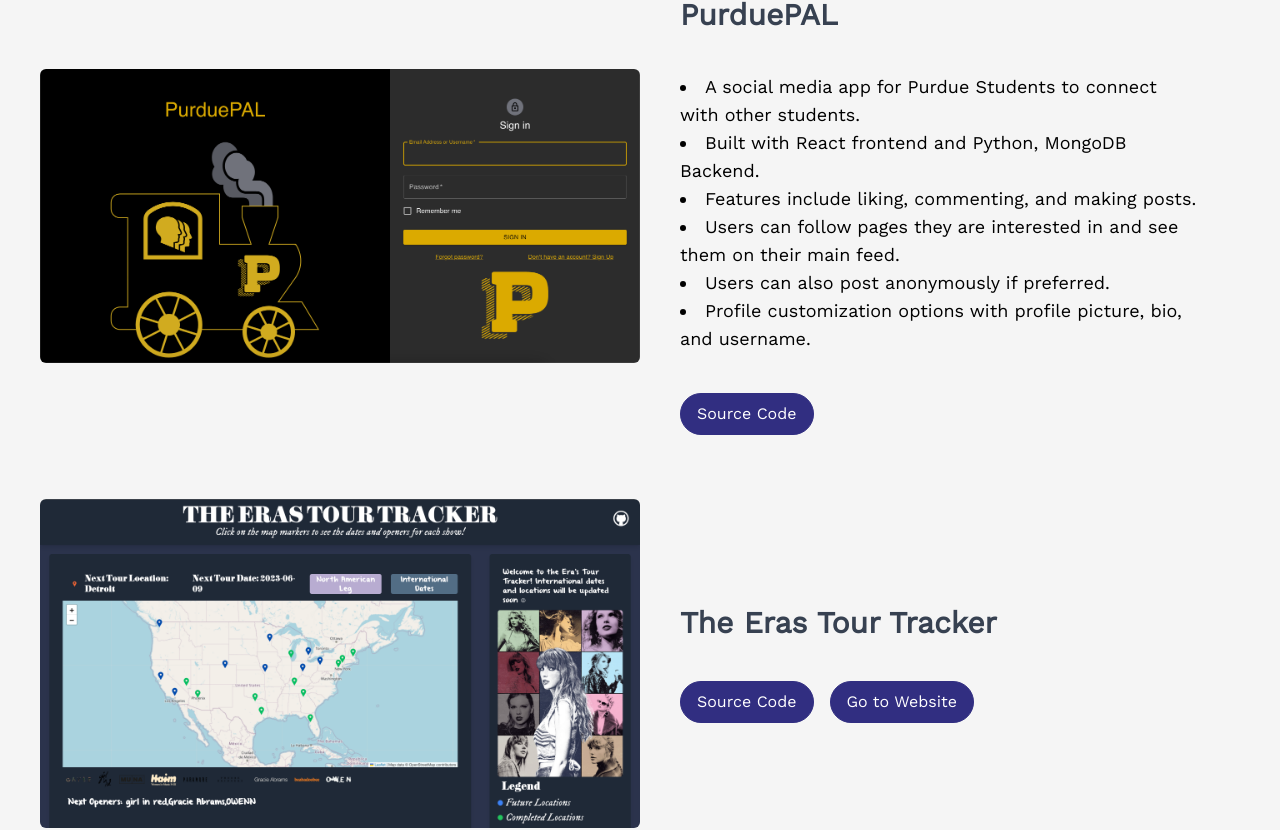
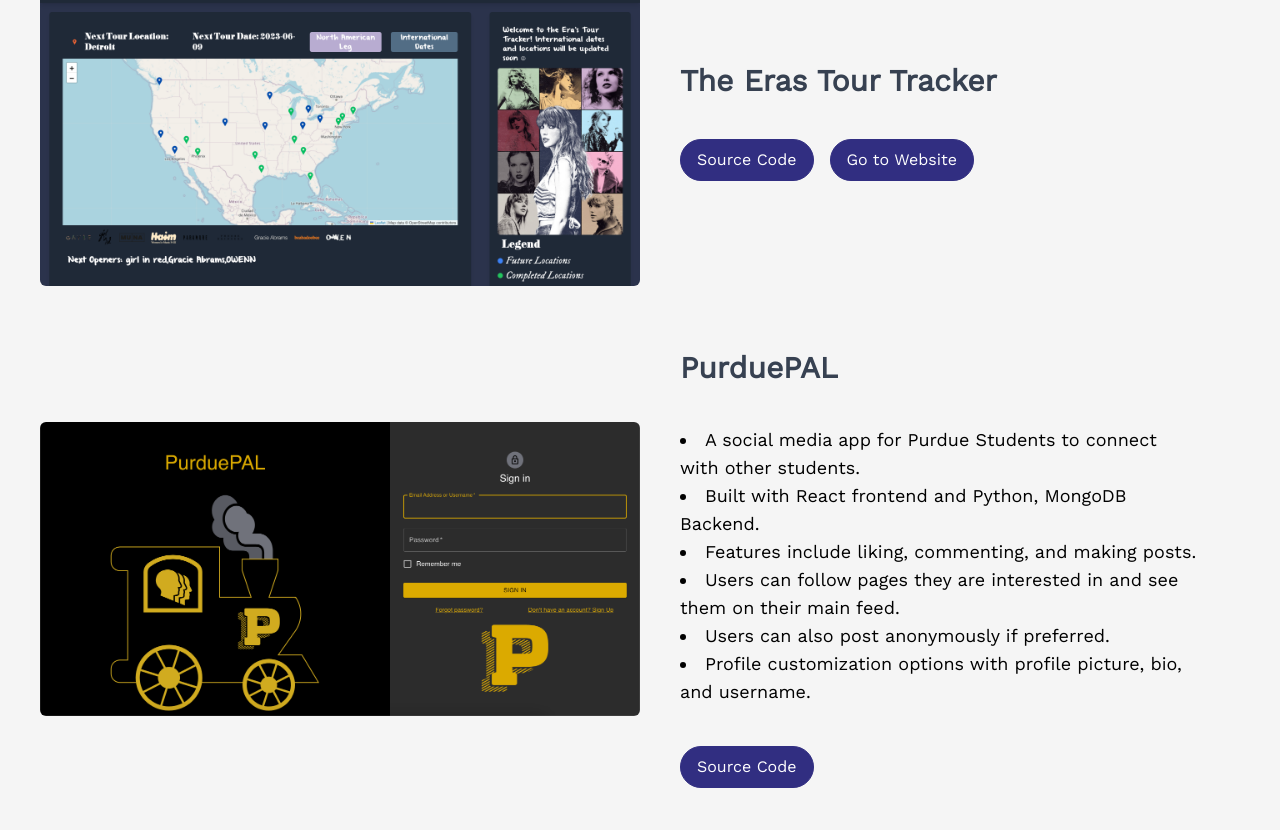
Before and after one commit to vvegesna01/Keerthana-Vegesna, a Next.js app: page /projects in a window 1280 px wide. Shown: the part 981-1811 px from the top of the page. Built offline with nearby package versions, Linux system fonts and the light colour scheme.

Commit message:
new project changes

```diff
--- a/src/app/projects/page.tsx
+++ b/src/app/projects/page.tsx
@@ -36,6 +36,37 @@
           </div>
         </div>
 
+
+
+        {/* Eras Tour Tracker */}
+        <div className="">
+          <div className="flex flex-col sm:flex-row items-center">
+            <div className="w-full sm:w-1/2 mb-5 sm:mb-0">
+              <Image
+                src="/images/projects/eras_tour.png"
+                alt="Project"
+                height={600}
+                width={800}
+                className="object-cover rounded-md"
+              />
+            </div>
+            <div className="w-full sm:w-1/2 text-center sm:text-left text-localhost_text">
+              <div className="text-3xl font-semibold text-gray-700 m-10">The Eras Tour Tracker</div>
+              {/* <ul className="text-localhost_text text-lg m-10 list-disc list-inside">
+                <li className="mb-2">An app for beginner traders to start with play money and interact with the stock market to learn about investing.</li>
+                <li className="mb-2">Built with MongoDB Backend and React, Next.js frontend.</li>
+                <li className="mb-2">Features include making, commenting, and liking posts on your feed from your friends.</li>
+                <li className="mb-2">A Personal Dashboard showing useful metrics like total portfolio value, money invested, all previous trades, and current holdings.</li>
+                <li>Leaderboard incentives to get better at investing.</li>
+              </ul> */}
+              <div className="flex space-x-4 m-10">
+                <a href="https://github.com/vvegesna01/eras-tour-tracker" target="_blank" rel="noopener noreferrer" className="bg-indigo-900 text-white rounded-full py-2 px-4 border border-indigo-900 hover:bg-transparent hover:text-indigo-900 hover:border-indigo-900 transition duration-300">Source Code</a>
+                <a href="https://eras-tour-tracker.vercel.app/" className="bg-indigo-900 text-white rounded-full py-2 px-4 border border-indigo-900 hover:bg-transparent hover:text-indigo-900 hover:border-indigo-900 transition duration-300">Go to Website</a>
+              </div>
+            </div>
+          </div>
+        </div>
+
         {/* Purdue PAL */}
         <div className="">
           <div className="flex flex-col sm:flex-row items-center">
@@ -66,35 +97,6 @@
         </div>
 
 
-
-        {/* Eras Tour Tracker */}
-        <div className="">
-          <div className="flex flex-col sm:flex-row items-center">
-            <div className="w-full sm:w-1/2 mb-5 sm:mb-0">
-              <Image
-                src="/images/projects/eras_tour.png"
-                alt="Project"
-                height={600}
-                width={800}
-                className="object-cover rounded-md"
-              />
-            </div>
-            <div className="w-full sm:w-1/2 text-center sm:text-left text-localhost_text">
-              <div className="text-3xl font-semibold text-gray-700 m-10">The Eras Tour Tracker</div>
-              {/* <ul className="text-localhost_text text-lg m-10 list-disc list-inside">
-                <li className="mb-2">An app for beginner traders to start with play money and interact with the stock market to learn about investing.</li>
-                <li className="mb-2">Built with MongoDB Backend and React, Next.js frontend.</li>
-                <li className="mb-2">Features include making, commenting, and liking posts on your feed from your friends.</li>
-                <li className="mb-2">A Personal Dashboard showing useful metrics like total portfolio value, money invested, all previous trades, and current holdings.</li>
-                <li>Leaderboard incentives to get better at investing.</li>
-              </ul> */}
-              <div className="flex space-x-4 m-10">
-                <a href="https://github.com/CS-407/Investogram-Frontend" target="_blank" rel="noopener noreferrer" className="bg-indigo-900 text-white rounded-full py-2 px-4 border border-indigo-900 hover:bg-transparent hover:text-indigo-900 hover:border-indigo-900 transition duration-300">Source Code</a>
-                <a href="https://docs.google.com/presentation/d/1m5OFbwTUwbOdZnJzoAFLw9boNMa-b-4CzSh_a33uPkQ/edit" className="bg-indigo-900 text-white rounded-full py-2 px-4 border border-indigo-900 hover:bg-transparent hover:text-indigo-900 hover:border-indigo-900 transition duration-300">Go to Website</a>
-              </div>
-            </div>
-          </div>
-        </div>
 
 
         {/* Old Portfolio */}
--- a/src/components/about/music.tsx
+++ b/src/components/about/music.tsx
@@ -19,15 +19,15 @@
         <iframe
           className=""
           width="50%"
-          height="315"
-          src="https://www.youtube.com/embed/RUofIKAz_Ug"
+          height="400"
+          src="https://www.youtube.com/embed/nIxVo8t5Cj4"
           title="YouTube video player"
           allow="accelerometer; autoplay; clipboard-write; encrypted-media; gyroscope; picture-in-picture; web-share"
         ></iframe>
         <iframe
           className=""
           width="50%"
-          height="315"
+          height="400"
           src="https://www.youtube.com/embed/rvKqtjU3Fuo"
           title="YouTube video player"
           allow="accelerometer; autoplay; clipboard-write; encrypted-media; gyroscope; picture-in-picture; web-share"
--- a/src/components/navbar/navbar.tsx
+++ b/src/components/navbar/navbar.tsx
@@ -25,7 +25,7 @@
             <button
               type="button"
               onClick={toggleMobileMenu}
-              className="text-indigo-900 hover:text-transparent hover:bg-gradient-to-r hover:bg-clip-text hover:from-purple-500 hover:to-indigo-500 transition duration-300 transform hover:-translate-y-1 hover:scale-120 m-5"
+              className="text-indigo-900 hover:text-transparent hover:bg-gradient-to-r hover:bg-clip-text hover:from-purple-500 hover:to-indigo-500 transition duration-300 transform hover:-translate-y-1 hover:scale-100"
             >
               ☰
             </button>
```
